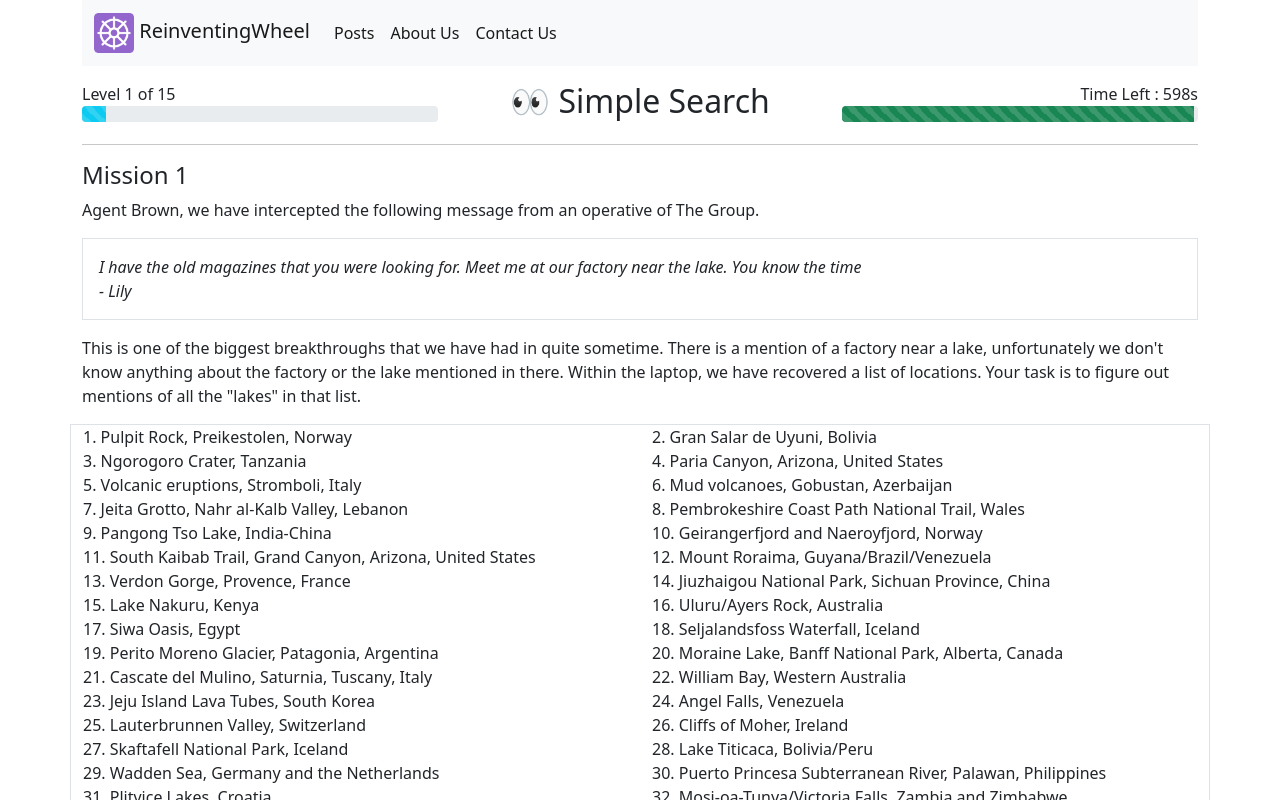
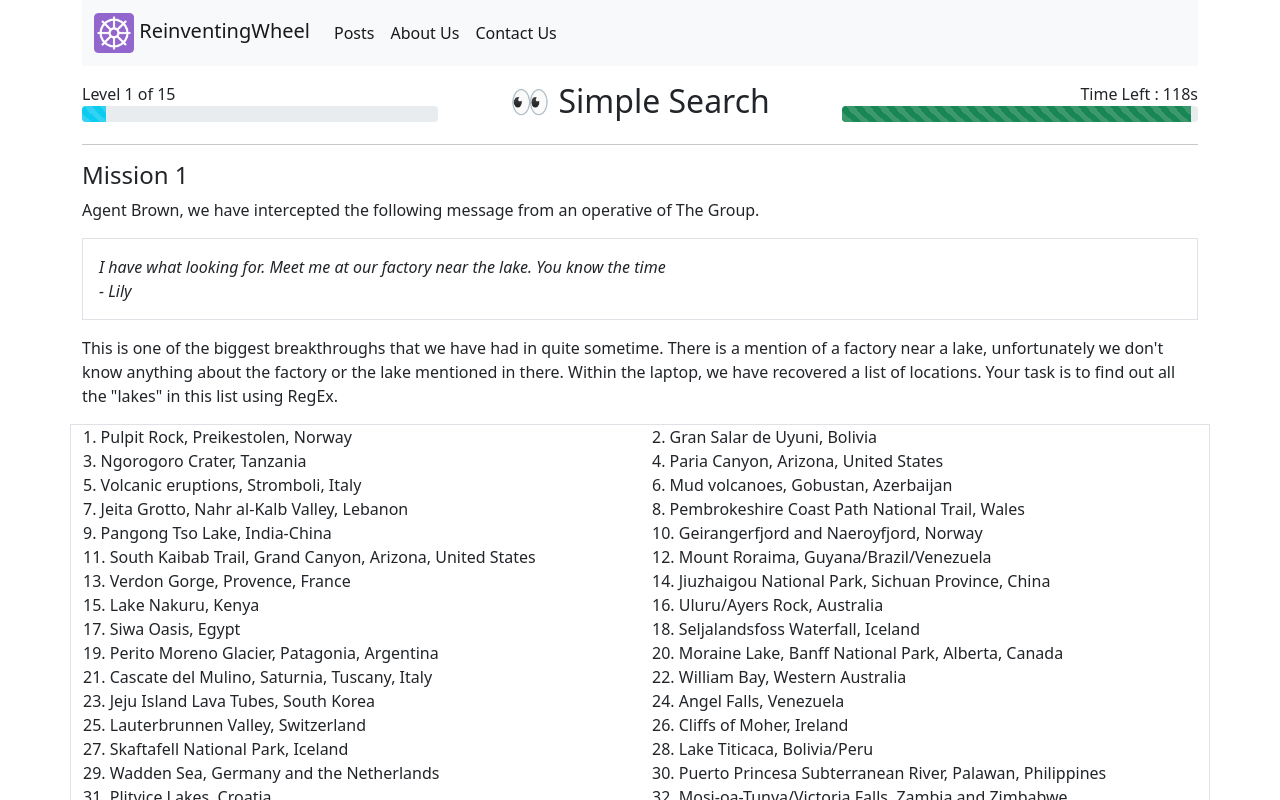
Before and after one commit to keshav-sarraf/rw-frontend, a Vue app: page /regex-game-l1 in a window 1280 px wide. Both pictures are taken after a click on the button "Start Level". Shown: the top 800 px of the page. Built offline with nearby package versions, Linux system fonts and the light colour scheme.

Commit message:
Level 1 almost over

```diff
--- a/src/components/posts/regex/level_1/RegexGameL1.vue
+++ b/src/components/posts/regex/level_1/RegexGameL1.vue
@@ -1,9 +1,9 @@
 <template>
 <div class="container">
 
-    <regex-game-header title="👀 Simple Search" :timeLimit=600 :finishedProgressPercent=0 :currentProgressPercent=100*1/15 :startTimer="startLevel" @time-elapsed="timeElapsedAction" />
+    <regex-game-header title="👀 Simple Search" :timeLimit=120 :finishedProgressPercent=0 :currentProgressPercent=100*1/15 :startTimer="levelStarted && !levelFinished" @time-elapsed="timeElapsedAction" />
 
-    <div v-if="!startLevel">
+    <div v-if="!levelStarted">
         <h4>Tutorial</h4>
 
         <p>
@@ -26,7 +26,7 @@
         </p>
     </div>
 
-    <div v-if="startLevel">
+    <div v-if="levelStarted">
         <h4>Mission 1</h4>
 
         <p>
@@ -34,11 +34,11 @@
         </p>
 
         <p class="border p-3">
-            <em>I have the old magazines that you were looking for. Meet me at our factory near the lake. You know the time <br>- Lily</em>
+            <em>I have what looking for. Meet me at our factory near the lake. You know the time <br>- Lily</em>
         </p>
 
         <p>
-            This is one of the biggest breakthroughs that we have had in quite sometime. There is a mention of a factory near a lake, unfortunately we don't know anything about the factory or the lake mentioned in there. Within the laptop, we have recovered a list of locations. Your task is to figure out mentions of all the "lakes" in that list.
+            This is one of the biggest breakthroughs that we have had in quite sometime. There is a mention of a factory near a lake, unfortunately we don't know anything about the factory or the lake mentioned in there. Within the laptop, we have recovered a list of locations. Your task is to find out all the "lakes" in this list using RegEx.
         </p>
 
         <div class="row mb-4 border">
@@ -58,24 +58,34 @@
             </div>
         </div>
 
+        <div v-if="regexErrorMessage" class="alert alert-danger" role="alert">
+            {{regexErrorMessage}}
+        </div>
+
         <div v-if="matchedLocationList.length > 0">
             <h6>Matched Locations</h6>
 
             <div class="row mb-4 border">
                 <div class="col-sm-6" v-for="(location, idx) in matchedLocationList" :key="location">
-                    {{idx+1}}. <span v-html="location"></span>
+                    {{idx+1}}. <span v-html="location.formattedString"></span>
                 </div>
             </div>
         </div>
+
+        <div v-if="levelFinished" class="alert alert-success" role="alert">
+            Thank You Agent Brown, this was helpful. We'll send a recon team to these locations and get back to you with their findings.
+        </div>
+
+        <button v-if="levelStarted && levelFinished" type="button" class="btn btn-success mb-3">Next Level</button>
+        <br>
+
+        <div class="footer border-top">
+            <h6>Credits:</h6>
+            <p>List of locations is taken from <a href="https://edition.cnn.com/travel/article/natural-wonder-bucket-list/index.html">CNN's Natural Wonder Bucket List</a>. Head over there to view more information about each location.</p>
+        </div>
     </div>
 
-    <button type="button" @click="startLevel = !startLevel" class="btn mb-3" :class="{ 'btn-danger': startLevel, 'btn-primary' : !startLevel}">{{startLevel ? "Pause Level" : "Start Level"}}</button>
-
-    <div class="footer border-top">
-        <h6>Credits:</h6>
-        <p>List of locations is taken from <a href="https://edition.cnn.com/travel/article/natural-wonder-bucket-list/index.html">CNN's Natural Wonder Bucket List</a>. Head over there to view more information about each location.</p>
-    </div>
-
+    <button v-if="!levelFinished" type="button" @click="levelStarted = !levelStarted" class="btn mb-3" :class="{ 'btn-danger': levelStarted, 'btn-primary' : !levelStarted}">{{levelStarted ? "Pause Level" : "Start Level"}}</button>
 </div>
 </template>
 
@@ -93,30 +103,51 @@ export default {
         RegexGameHeader,
     },
     setup() {
-        const startLevel = ref(false);
+        const levelStarted = ref(false);
+        const levelFinished = ref(false);
         const locationList = ref(locationListJson["locations"]);
         const matchedLocationList = ref([]);
         const regex = ref("");
+        const regexErrorMessage = ref("");
+        const target = ["Pangong Tso Lake, India-China",
+            "Lake Nakuru, Kenya",
+            "Moraine Lake, Banff National Park, Alberta, Canada",
+            "Lake Titicaca, Bolivia/Peru",
+            "Plitvice Lakes, Croatia",
+            "Lake Baikal, Russia"
+        ];
 
-        const executeRegex = function(){
+        const checkAnswer = function () {
+            return target.length == matchedLocationList.value.length && matchedLocationList.value.every(v => target.includes(v.originalString));
+        }
+
+        const executeRegex = function () {
             matchedLocationList.value = [];
             let re;
 
             try {
                 re = new RegExp(regex.value);
-            } catch(e) {
-                console.log(e);
+            } catch (e) {
+                //console.log(e);
+                regexErrorMessage.value = e;
+                console.log(regexErrorMessage);
                 return;
             }
 
-            for(let i=0; i < locationList.value.length; i++){
+            regexErrorMessage.value = "";
+
+            for (let i = 0; i < locationList.value.length; i++) {
                 let loc = locationList.value[i];
                 let regexResult = regExUtil.matchRegexAndFormatInput(loc, re);
-                if(regexResult)
+                if (regexResult)
                     matchedLocationList.value.push(regexResult);
             }
 
+            if (checkAnswer())
+                levelFinished.value = true;
+
             console.log(matchedLocationList.value);
+            console.log(checkAnswer());
         }
 
         const timeElapsedAction = function () {
@@ -125,11 +156,13 @@ export default {
 
         return {
             regex,
+            regexErrorMessage,
             timeElapsedAction,
             executeRegex,
-            startLevel,
+            levelStarted,
             locationList,
-            matchedLocationList
+            matchedLocationList,
+            levelFinished
         };
     },
 }
--- a/src/components/posts/regex/regexUtils.js
+++ b/src/components/posts/regex/regexUtils.js
@@ -10,9 +10,12 @@ const matchRegexAndFormatInput = (inputString, re) => {
         //console.log(leftSubStr);
         //console.log(matchedSubStr);
         //console.log(rightSubStr);
-        let formattedString = leftSubStr + "<mark><b>" + matchedSubStr + "</b></mark>" + rightSubStr;
+        let formattedString = leftSubStr + "<mark><u>" + matchedSubStr + "</u></mark>" + rightSubStr;
 
-        return formattedString;
+        return {
+            "originalString" : inputString,
+            "formattedString" :  formattedString
+        };
     }
 
     return null;
```
